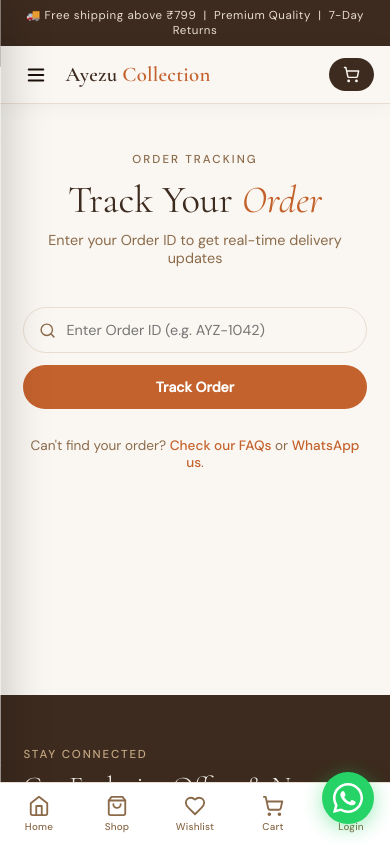
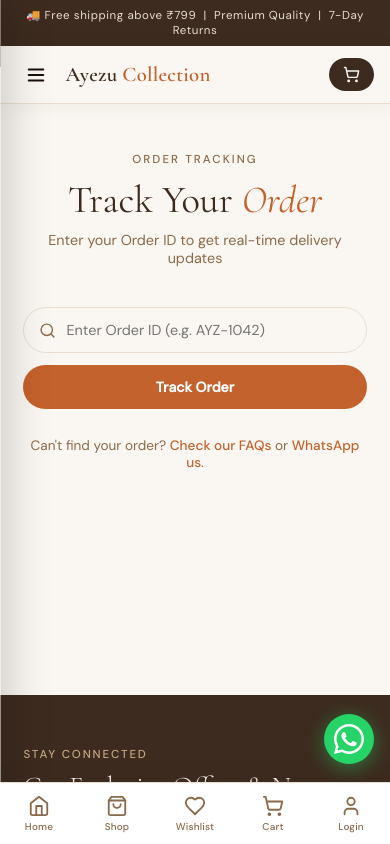
Before and after one commit to shayanmoazzam/neemroz-frontend, a React (Vite) app: page /track-order in a window 390 px wide. Shown: the top 844 px of the page. Built offline with nearby package versions, Linux system fonts and the light colour scheme.

Commit message:
fix: WhatsApp button above bottom nav, drawer logout no longer hidden

```diff
--- a/src/components/Navbar.module.css
+++ b/src/components/Navbar.module.css
@@ -214,15 +214,17 @@
 
 /* ── LEFT DRAWER ── */
 .mobileDrawer {
-  position: fixed; top: 0; left: 0;         /* ← LEFT side */
+  position: fixed; top: 0; left: 0;
   width: 300px; height: 100vh;
   background: var(--white);
   z-index: 850;
-  transform: translateX(-100%);              /* ← slides from left */
+  transform: translateX(-100%);
   transition: transform .3s cubic-bezier(.4,0,.2,1);
   display: flex; flex-direction: column;
   overflow-y: auto;
   box-shadow: 8px 0 40px rgba(0,0,0,.18);
+  /* Extra padding so content clears the bottom nav on mobile */
+  padding-bottom: 80px;
 }
 .drawerOpen { transform: translateX(0) !important; }
 
--- a/src/components/WhatsAppButton.module.css
+++ b/src/components/WhatsAppButton.module.css
@@ -72,6 +72,12 @@
   100% { transform: scale(1.5); opacity: 0; }
 }
 
-@media (max-width: 600px) {
-  .btn { bottom: 20px; right: 16px; width: 52px; height: 52px; }
+/* On mobile: lift above bottom nav (64px) + some breathing room */
+@media (max-width: 768px) {
+  .btn {
+    bottom: 80px;
+    right: 16px;
+    width: 50px;
+    height: 50px;
+  }
 }
```
